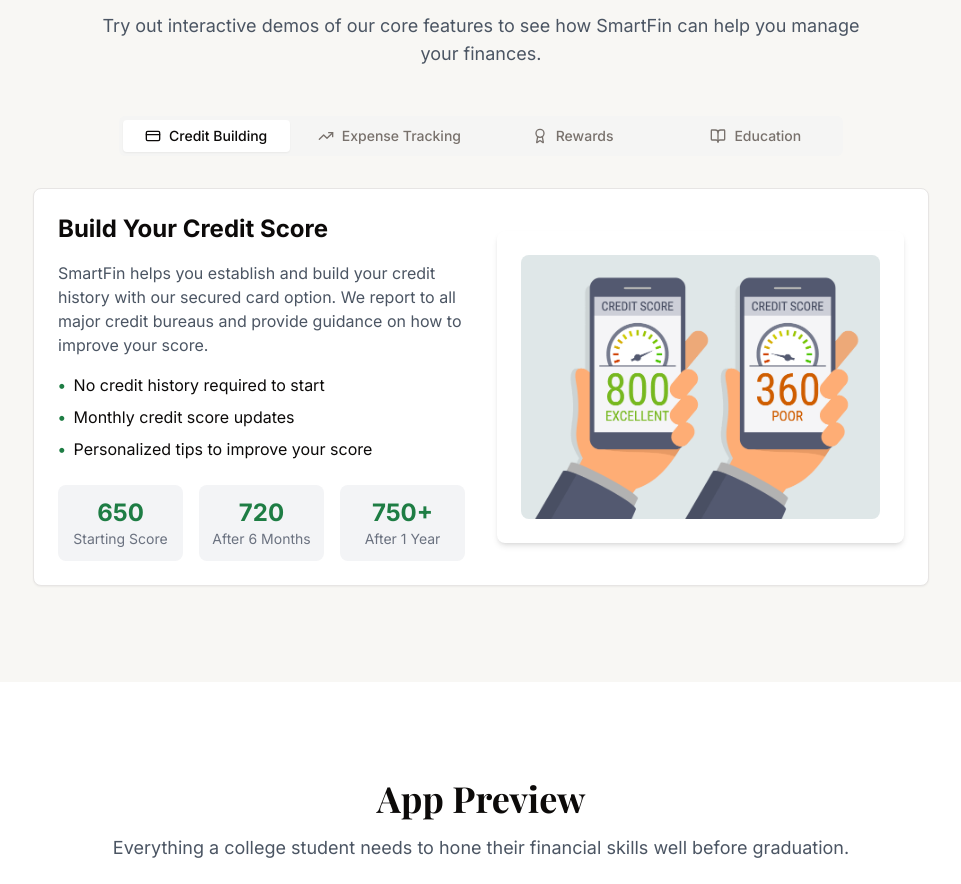
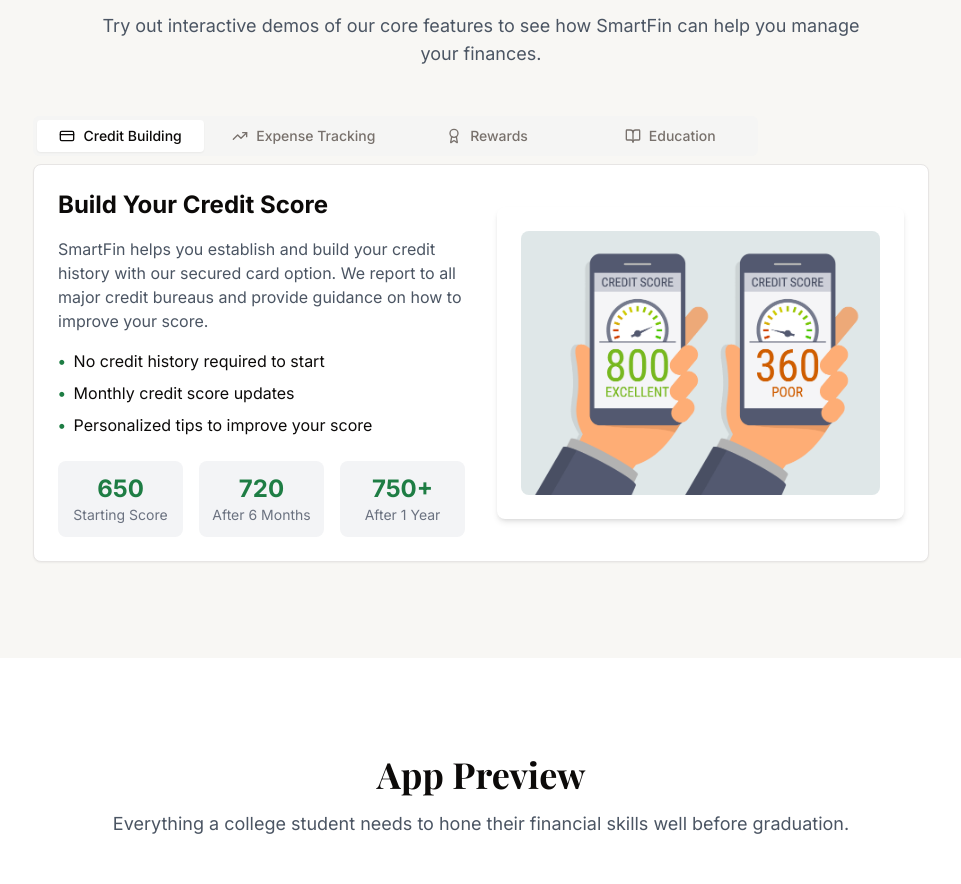
Before and after one commit to Alaysia2443/smartfin-website, a Next.js app: page /demo in a window 1280 px wide. Shown: the part 1428-2312 px from the top of the page, without its empty margins (159-1120 px from the left). Built offline with nearby package versions, Linux system fonts and the light colour scheme; a web font is replaced by a local one.

Commit message:
fixed phone layout issue

```diff
--- a/app/demo/page.tsx
+++ b/app/demo/page.tsx
@@ -55,7 +55,7 @@ export default function DemoPage() {
             </div>
 
             <Tabs defaultValue="credit" className="max-w-4xl mx-auto">
-              <div className="flex justify-center mb-8">
+            <div className="flex justify-start space-x-4 overflow-x-auto whitespace-nowrap no-scrollbar">
                 <TabsList className="grid grid-cols-4 gap-4">
                   <TabsTrigger value="credit" className="flex items-center gap-2">
                     <CreditCard className="h-4 w-4" />
--- a/app/page.tsx
+++ b/app/page.tsx
@@ -198,7 +198,7 @@ export default function Home() {
               {/* Testimonial 1 */}
               <div className="bg-white p-6 rounded-lg shadow-md">
                 <div className="flex items-center mb-4">
-                  <div className="w-12 h-12 bg-gray-200 rounded-full mr-4" />
+
                   <div>
                     <h4 className="font-bold">Alex Johnson</h4>
                     <p className="text-sm text-gray-500">UCLA, Class of 2023</p>
@@ -213,7 +213,7 @@ export default function Home() {
               {/* Testimonial 2 */}
               <div className="bg-white p-6 rounded-lg shadow-md">
                 <div className="flex items-center mb-4">
-                  <div className="w-12 h-12 bg-gray-200 rounded-full mr-4" />
+
                   <div>
                     <h4 className="font-bold">Taylor Smith</h4>
                     <p className="text-sm text-gray-500">NYU, Class of 2024</p>
@@ -228,7 +228,7 @@ export default function Home() {
               {/* Testimonial 3 */}
               <div className="bg-white p-6 rounded-lg shadow-md">
                 <div className="flex items-center mb-4">
-                  <div className="w-12 h-12 bg-gray-200 rounded-full mr-4" />
+
                   <div>
                     <h4 className="font-bold">Jordan Lee</h4>
                     <p className="text-sm text-gray-500">University of Michigan, Class of 2025</p>
```
